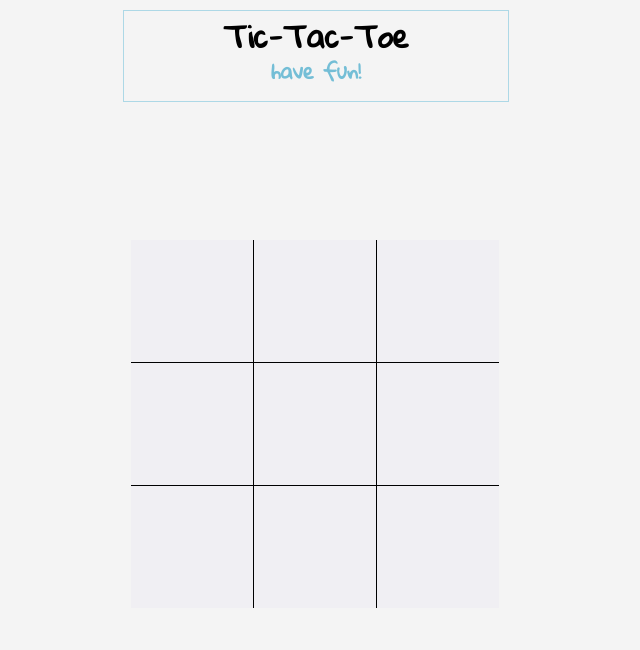
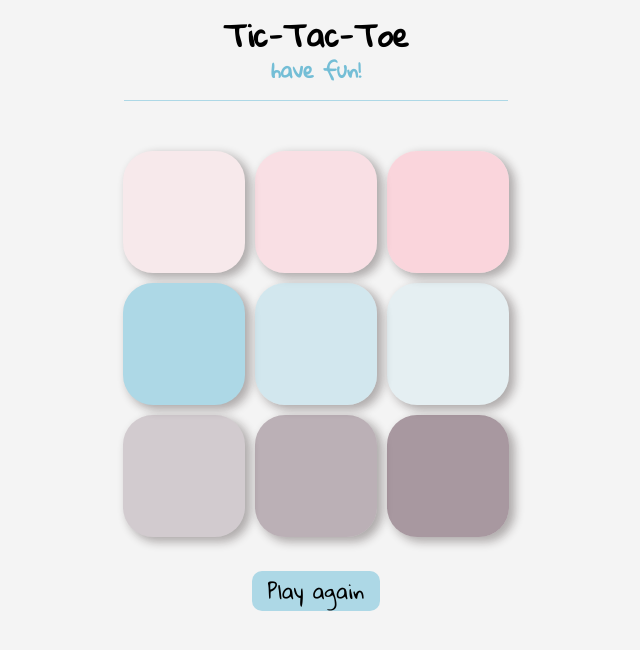
Before and after one commit to martynaj2/tic-tac-toe, a plain HTML site: page index.html in a window 1280 px wide. Shown: the whole page, without its empty margins (324-964 px from the left). Drawn offline with nearby package versions, Linux system fonts and the light colour scheme.

Commit message:
made it!

```diff
--- a/css/style.css
+++ b/css/style.css
@@ -6,6 +6,7 @@ body {
     padding: 0;
     width: 100%;
     background-color: #2d2a350d;
+    font-family: "Gloria Hallelujah";
 }
 
 header {
@@ -13,13 +14,9 @@ header {
     margin: 0 auto;
     margin-top: 10px;
     float: center;
-    border: 1px solid lightblue;
+    border-bottom: 1px solid lightblue;
     font-family: "Gloria Hallelujah";
     transition: all .1s ease-in-out;
-}
-
-header:hover {
-    border: 3px solid lightblue;
 }
 
 h1 {
@@ -42,6 +39,10 @@ h2 {
     text-align: center;
 }
 
+.game {
+    width: 100%;
+    height: 430px;
+}
 
 td {
     border: 0.5px solid black;
@@ -57,65 +58,83 @@ td {
 
 td {
     background-color: #3a0eb105;
+    border-radius: 30px;
+    box-shadow: 5px 4px 10px 1px #25171754;
 }
 
-td[id="0"]:hover{
+
+td[id="0"]{
     background-color: #ffc0cb3b;
 }
 
-td[id="1"]:hover{
+td[id="1"]{
     background-color: #ffc0cb69;
 }
 
-td[id="2"]:hover{
+td[id="2"]{
     background-color: #ffc0cb94;
 }
 
-td[id="3"]:hover{
+td[id="3"]{
     background-color: lightblue;
 }
 
-td[id="4"]:hover{
+td[id="4"]{
     background-color: #add8e67d;
 }
 
-td[id="5"]:hover{
+td[id="5"]{
     background-color: #add8e638;
 }
 
-td[id="6"]:hover{
-    background-color: #bb66916b;
+td[id="6"]{
+   /* background-color: #bb66916b;*/
+    background-color: #58384838;
 }
 
-td[id="7"]:hover{
-    background-color: #bb66919e;
+td[id="7"]{
+    /*background-color: #bb66919e;*/
+    background-color: #5838485c;
 }
 
-td[id="8"]:hover{
-    background-color: #bb6691c9;
+td[id="8"]{
+   /* background-color: #bb6691c9;*/
+    background-color: #5838487d;
 }
 
 table {
-    border-collapse: collapse;
-    position: absolute;
-    left: 50%;
-    margin-left: -185px;
-    top: 30%;
-    margin-bottom: 40px;
+    margin: 0 auto;
+    border-spacing: 10px;
+    margin-top: 40px;
 }
 
-table tr:first-child td{
-    border-top: 0;
+.cell {
+    border: none;
 }
 
-table tr:last-child td{
-    border-bottom: 0;
+
+.resetBtn {
+    width: 10%;
+    color: black;
+    background-color: lightblue;
+    font-size: 20px;
+    margin: 0 auto;
+    text-align: center;
+    border-radius: 10px;
+    margin-bottom: 20px;
+    transition: all .3s ease-in-out;
 }
 
-table tr td:first-child {
-    border-left: 0px;
+.resetBtn:hover, .reserBtn:focus {
+    transform: scale(1.2);
+    cursor: pointer;
+    border-radius: 20px;
 }
 
-table tr td:last-child {
-    border-right: 0px;
+.playerx {
+    color: #2b87a5;
 }
+
+.playero {
+    color: #444;
+}
--- a/index.html
+++ b/index.html
@@ -37,6 +37,8 @@
         </table>
     </div>
 
+    <div class="resetBtn">Play again</div>
+
     <script src="js/script.js"></script>
 
 </body>
--- a/js/script.js
+++ b/js/script.js
@@ -1,40 +1,25 @@
-/*
-var player_X = 1;
-//var square = document.getElementById('0');
+var something = document.getElementsByClassName('cell');
+for (var i=0; i<something.length; i++){
+    something[i].addEventListener('click', put_xy);
+}
 
+var player_x = 1;
 
-function display(cell) {
-    var square = document.getElementsByClassName("cell")[0];
-
-    if(square.innerHTML !="") return;
-
-    if ( player_X == 1){
+function put_xy(event) {
+   //console.log(23232);
+    //ert(event.target.id);
+    var square = document.getElementById(event.target.id);
+    if (player_x == 1) {
+        square.classList.remove('playero');
+        square.classList.add('playerx');
         square.innerHTML = "X";
-        player_X = 0;
-    } else {
-        square.innerHTML = "O";
-        player_X = 1;
-    }
-}
-*/
-
-
-var something = document.getElementsByClassName('cell')[0];
-/*for (var i=0; i<something.length; i++){
-
-}*/
-/*var something = document.querySelectorAll(".cell");*/
-var player_x = 1;
-something.addEventListener('click', put_xy);
-
-function put_xy() {
-    if (something.innerHTML !== "") return;
-    if (player_x == 1) {
-        something.innerHTML = "X";
         player_x = 0;
     }
     else {
-        something.innerHTML = "0";
+        square.classList.remove('playerx');
+        square.classList.add('playero');
+        square.innerHTML = "O";
         player_x = 1;
     }
+
 }
```
